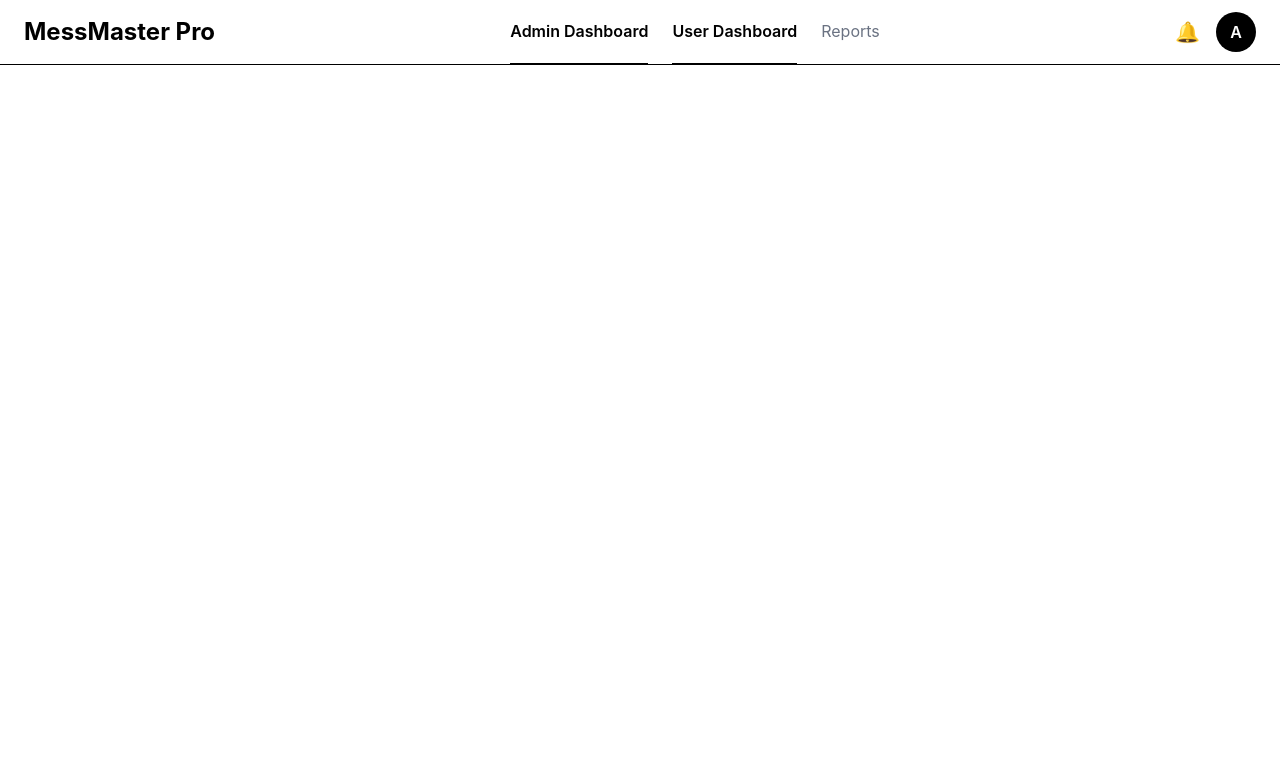
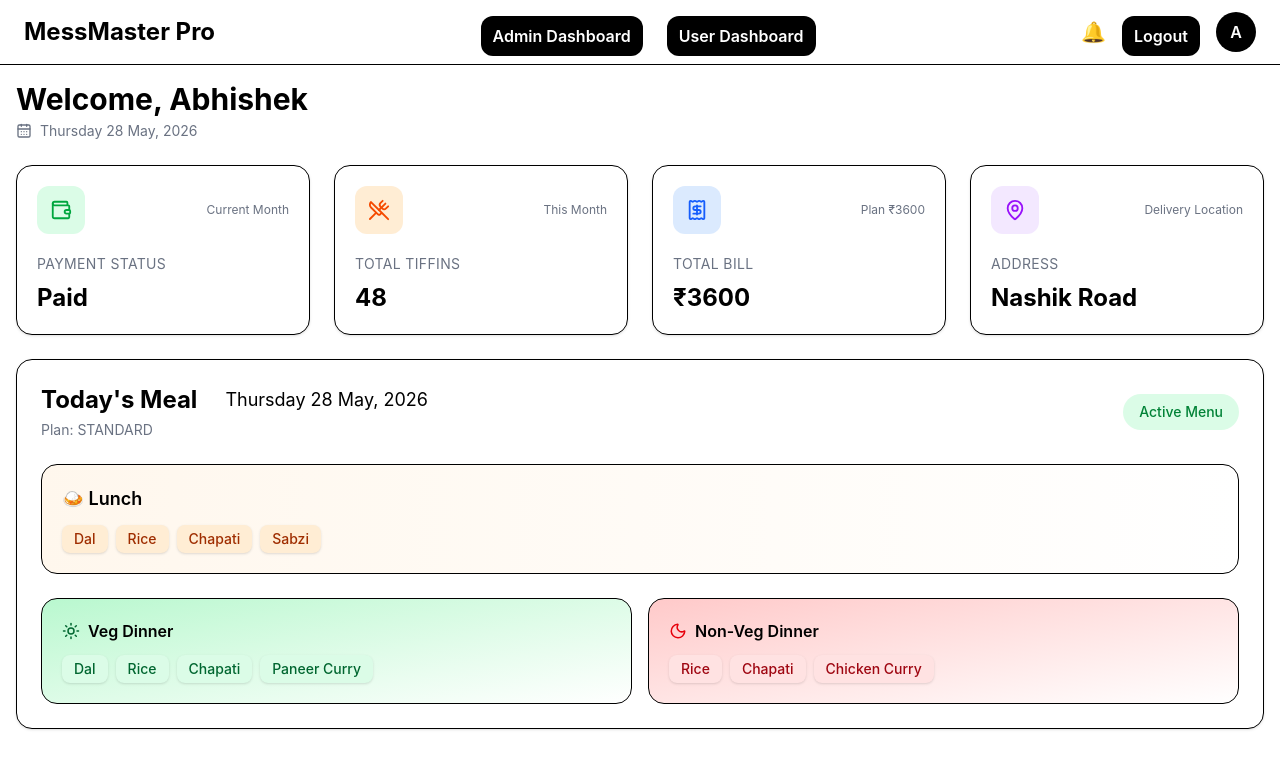
Before and after one commit to Abhishekshirsath0/Mess-Management-System, a React app in the folder frontend/: page / in a window 1280 px wide. Shown: the top 768 px of the page. Built offline with nearby package versions, Linux system fonts and the light colour scheme; the HTML template or start-up script is replaced by a standard one.

Commit message:
Optimize code

```diff
--- a/frontend/src/App.jsx
+++ b/frontend/src/App.jsx
@@ -1,12 +1,21 @@
 import Navbar from "./components/common/Navbar";
-import { Outlet } from "react-router-dom";
+import { Outlet, useLocation } from "react-router-dom";
+import UserDashboard from "./components/User/UserDashboard";
 
 export default function App() {
+  const location = useLocation();
+
+  const isAdminRoute = location.pathname.startsWith("/admin");
+
   return (
     <div>
       <Navbar />
 
+      {/* Show only on user pages */}
+
+
       <div className="max-w-7xl mx-auto px-2 md:px-4 py-4">
+        {!isAdminRoute && <UserDashboard />}
         <Outlet />
       </div>
     </div>
--- a/frontend/src/components/admin/AttendanceTracking.jsx
+++ b/frontend/src/components/admin/AttendanceTracking.jsx
@@ -30,8 +30,8 @@ export default function AttendanceTable() {
       </div>
 
       {/* TABLE WRAPPER WITH SCROLL */}
-      <div className="overflow-y-auto max-h-[420px]">
-        <table className="w-full min-w-[650px]">
+      <div className="overflow-y-auto max-h-105">
+        <table className="w-full min-w-162.5">
 
           <thead className="bg-slate-100 sticky top-0 z-10">
             <tr>
--- a/frontend/src/components/common/Navbar.jsx
+++ b/frontend/src/components/common/Navbar.jsx
@@ -18,24 +18,19 @@ export default function Navbar() {
 
           <Link
             to="/admin"
-            className="font-semibold border-b-2 border-black py-5"
+            className="font-semibold h-10 py-2 mt-2  hover:bg-gray-900 bg-black text-white px-3 rounded-xl"
           >
             Admin Dashboard
           </Link>
 
           <Link
-            to="/user"
-            className="font-semibold border-b-2 border-black py-5"
+            to="/"
+            className="font-semibold h-10 py-2 mt-2  hover:bg-gray-900 bg-black text-white px-3 rounded-xl"
           >
             User Dashboard
           </Link>
 
-          <Link
-            to="/reports"
-            className="text-gray-500 hover:text-black py-5"
-          >
-            Reports
-          </Link>
+
         </nav>
 
         {/* Right Side */}
@@ -44,9 +39,17 @@ export default function Navbar() {
             🔔
           </button>
 
-          <div className="hidden md:flex w-10 h-10 rounded-full bg-black text-white items-center justify-center font-semibold">
+              <Link
+            to="#"
+            className="font-semibold h-10 py-2 mt-2  hover:bg-gray-900 bg-black text-white px-3 rounded-xl"
+          >
+            Logout
+          </Link>
+
+          <div className="hidden md:flex w-10 h-10 rounded-full bg-black text-white items-center font-semiboldhidden justify-center font-semibold">
             A
           </div>
+
 
           {/* Mobile Button */}
           <button
@@ -64,7 +67,7 @@ export default function Navbar() {
 
           <Link
             to="/admin"
-            className="block font-medium"
+            className="block font-mediumbg-black bg-black  text-white px-3 py-2 w-40 rounded-xl"
             onClick={() => setOpen(false)}
           >
             Admin Dashboard
@@ -72,7 +75,7 @@ export default function Navbar() {
 
           <Link
             to="/user"
-            className="block font-medium"
+            className="block font-mediumbg-black bg-black  text-white px-3 py-2 w-40 rounded-xl"
             onClick={() => setOpen(false)}
           >
             User Dashboard
@@ -80,10 +83,10 @@ export default function Navbar() {
 
           <Link
             to="/reports"
-            className="block font-medium"
+            className="block font-mediumbg-black bg-black  text-white px-3 py-2 w-40 rounded-xl"
             onClick={() => setOpen(false)}
           >
-            Reports
+          Settings
           </Link>
 
         </div>
```
Also changed, not shown: frontend/src/main.jsx (+11 -6 lines).
